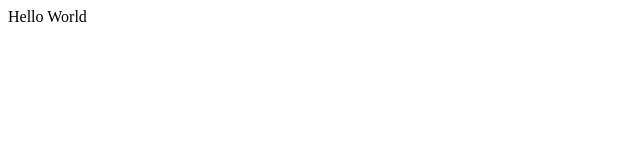
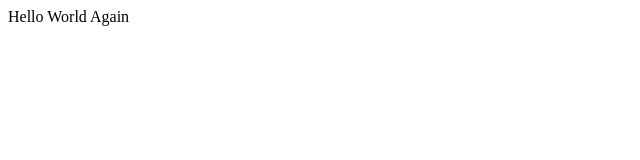
Before and after one commit to pyusim/angularTest, a plain HTML site: page index.html in a window 1280 px wide. Shown: the full height of the page, 0-640 px from the left. Drawn offline with Linux system fonts and the light colour scheme.

Commit message:
Tiny change

```diff
--- a/index.html
+++ b/index.html
@@ -3,7 +3,7 @@
 </head>
 <body>
 
-<div>Hello World</div>
+<div>Hello World Again</div>
 
 </body>
 
```
